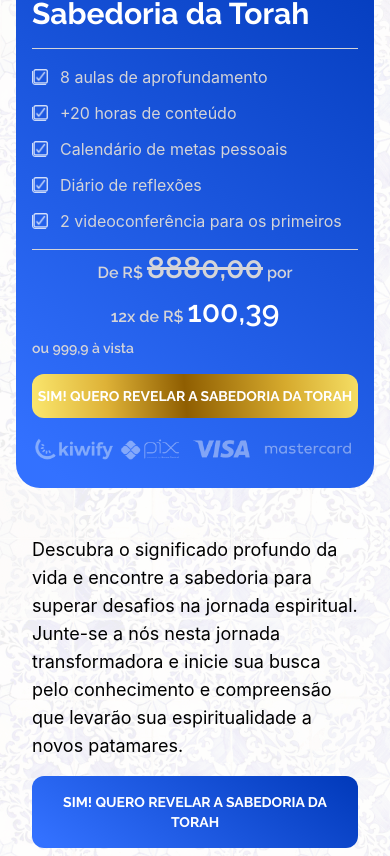
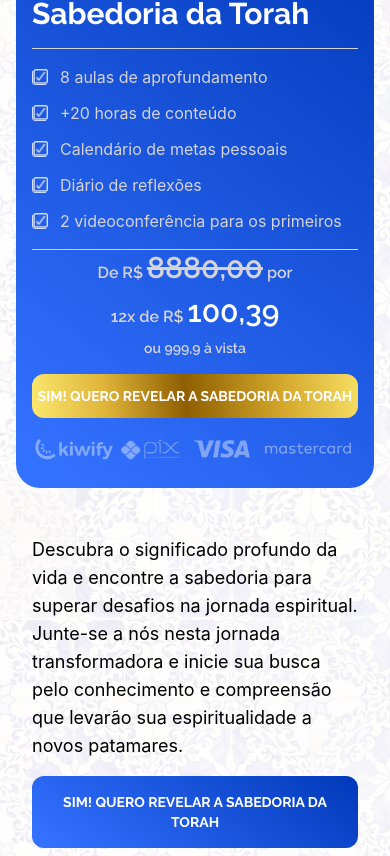
Before and after one commit to leafartech/jane, a Next.js app: page /vendas in a window 390 px wide. Shown: the part 5633-6489 px from the top of the page. Built offline with nearby package versions, Linux system fonts and the light colour scheme.

Commit message:
Update index.tsx

```diff
--- a/src/components/Payment/index.tsx
+++ b/src/components/Payment/index.tsx
@@ -34,7 +34,7 @@ export default function PaymentCard() {
                         <h4 className="text-base font-semibold text-zinc-300">De R$ <span className="text-3xl line-through">8880,00</span> por</h4>
                         <h4 className="text-base font-semibold text-zinc-300">12x de R$ <span className="text-3xl text-white">100,39</span></h4>
                     </div>
-                    <h4 className="text-sm font-semibold text-zinc-300 sm:text-center  mt-2">ou 999,9 à vista</h4>
+                    <h4 className="text-sm font-semibold text-zinc-300 text-center  mt-2">ou 999,9 à vista</h4>
                 </div>
                 <a href="https://pay.kiwify.com.br/e799Pse" className="w-full grad-main-bg mb-2 py-3 sm:py-4 text-sm sm:text-base uppercase text-center rounded-xl sm:rounded-2xl text-white font-bold">Sim! Quero revelar a sabedoria da Torah</a>
                 <div className="flex justify-center mt-2 sm:mt-6">
```
